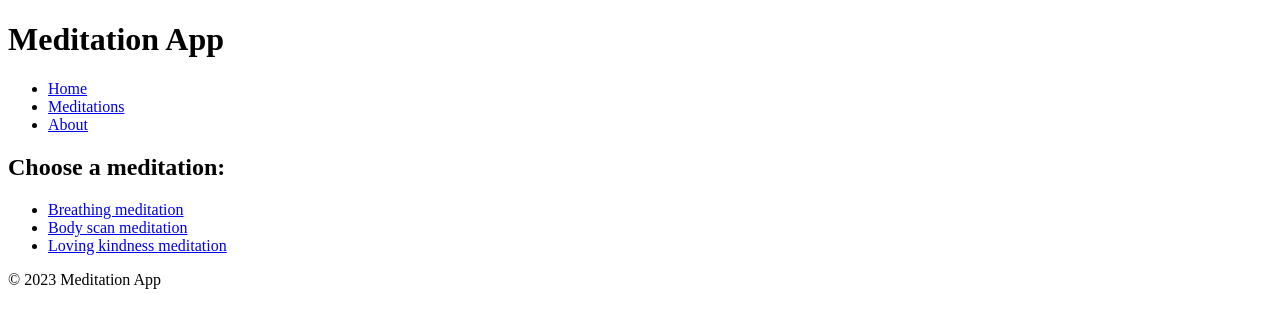
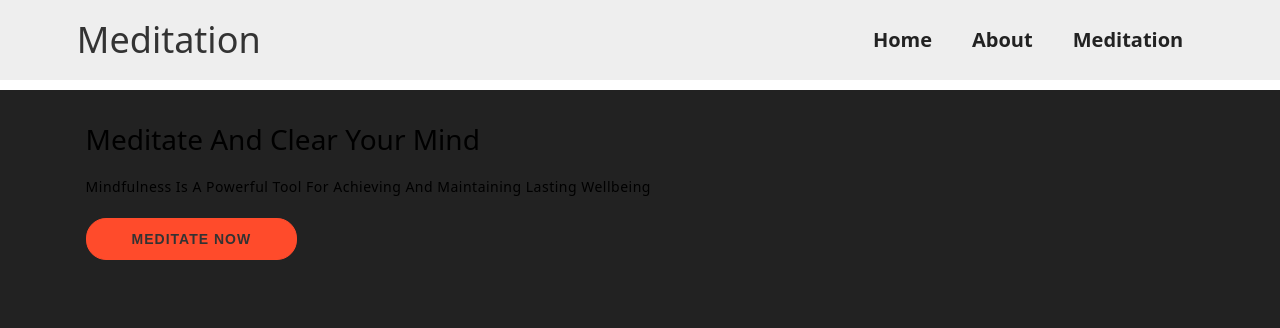
Before and after one commit to amantripathigithub/happyBrains, a plain HTML site: page frontend/meditation.html in a window 1280 px wide. Drawn offline with Linux system fonts and the light colour scheme.

Commit message:
mediatation page added

```diff
--- a/frontend/meditation.html
+++ b/frontend/meditation.html
@@ -2,34 +2,45 @@
 <html lang="en">
 <head>
   <meta charset="UTF-8">
-    <title>Meditation App</title>
-    <link rel="stylesheet" href="style.css">
+  <meta http-equiv="X-UA-Compatible" content="IE=edge">
+  <meta name="viewport" content="width=device-width, initial-scale=1.0">
+  <title>Meditation</title>
+    <link rel="stylesheet" href="style/style-mediatation.css">
+    <link rel="stylesheet" href="style/style-main.css">
 </head>
 <body>
-    <header>
-      <h1>Meditation App</h1>
-      <nav>
-        <ul>
-          <li><a href="#">Home</a></li>
-          <li><a href="#">Meditations</a></li>
-          <li><a href="#">About</a></li>
+
+     <header class="navbar">
+        <div class="container">
+          <div class="navbar-container">
+            <div class="logo">
+              <h1 class="site-name"><a href="#"> Meditation </a></h1>
+            </div>
+            <nav class="main-menu">
+              <ul class="menu">
+                <li class="menu-items"><a href="#"> Home </a></li>
+                <li class="menu-items"><a href="#"> About </a></li>
+                <li class="menu-items"><a href="#"> Meditation </a></li>
               </ul>
             </nav>
+          </div>
+        </div>
      </header>
 
-    <main>
-      <h2>Choose a meditation:</h2>
-      <ul>
-        <li><a href="#">Breathing meditation</a></li>
-        <li><a href="#">Body scan meditation</a></li>
-        <li><a href="#">Loving kindness meditation</a></li>
-      </ul>
-    </main>
+     <div class="home-banner">
+      <div class="container">
+        <div class="home-banner-section">
+          <div class="banner-left">
+            <h2 class="banner-heading">Meditate and clear your mind</h2>
+            <p class="banner-text">Mindfulness is a powerful tool for achieving and maintaining lasting wellbeing</p>
+            <button><a href="#">Meditate Now</a></button>
+          </div>
+          <div class="banner-right">
+            <img src="" alt="" class="banner-image">
+          </div>
+        </div>
+      </div>
+     </div>
 
-    <footer>
-      <p>&copy; 2023 Meditation App</p>
-    </footer>
-
-    <script src="app.js"></script>
 </body>
 </html>
--- a/frontend/style/style-contributor_login.css
+++ b/frontend/style/style-contributor_login.css
@@ -1,3 +1,9 @@
+body {
+    height: 100vh;
+    display: flex;
+    align-items: center;
+    justify-content: center;
+}
 button.ghost {
     background-color: transparent;
     border-color: #FFFFFF;
--- a/frontend/style/style-contributor_signup.css
+++ b/frontend/style/style-contributor_signup.css
@@ -1,3 +1,9 @@
+body {
+    height: 100vh;
+    display: flex;
+    align-items: center;
+    justify-content: center;
+}
 button.ghost {
 	background-color: transparent;
 	border-color: #FFFFFF;
--- a/frontend/style/style-main.css
+++ b/frontend/style/style-main.css
@@ -12,6 +12,8 @@ body {
     line-height: 1.675;
     text-transform: none;
     overflow-x: hidden;
+    padding: 0;
+    margin: 0;
 }
 
 p {
--- /dev/null
+++ b/frontend/style/style-mediatation.css
@@ -0,0 +1,57 @@
+header.navbar {
+    background: #eee;
+    padding: 10px 0;
+    margin: 0 0 10px 0;
+    height: 80px;
+    display: flex;
+    align-items: center;
+}
+
+.container {
+    width: 100%;
+    padding: 0 6%;
+}
+
+
+.site-name {
+    line-height: 0;
+    margin: 0;
+}
+.site-name a{
+    font-size: 36px;
+}
+
+.navbar-container {
+    display: flex;
+    justify-content: space-between;
+    align-items: center;
+}
+
+ul.menu {
+    padding: 0;
+    margin: 0;
+    display: inline-flex;
+}
+
+
+li.menu-items {
+    padding: 10px 20px;
+    font-weight: 600;
+}
+li.menu-items a {
+    font-size: 20px;
+    color: #222;
+}
+.home-banner {
+    background: #222;
+    padding: 10px;
+    height: 90vh;
+}
+
+.home-banner-section {
+    display: flex;
+    flex-wrap: nowrap;
+    align-items: center;
+    justify-content: space-between;
+    align-content: center;
+}
```
Lines whose indentation alone changed are shown as unchanged.
